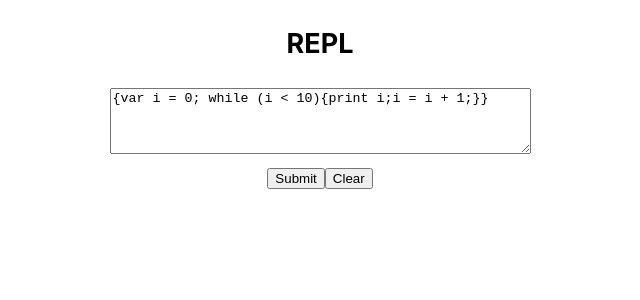
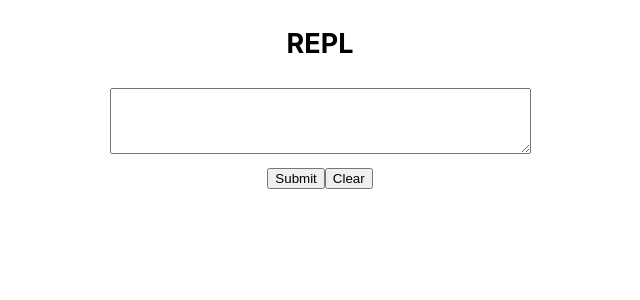
Before and after one commit to misaelaguayo/NextJSBlog, a Next.js app: page /repl in a window 1280 px wide. Shown: the top 300 px of the page, without its empty margins (320-960 px from the left). Built offline with nearby package versions, Linux system fonts and the light colour scheme.

Commit message:
remove default

```diff
--- a/pages/repl/index.tsx
+++ b/pages/repl/index.tsx
@@ -8,7 +8,6 @@ export default function repl() {
 export function Repl() {
   const [pyodideInstance, setPyodideInstance] = useState(undefined);
   const [command, setCommand] = useState("");
-  // const [output, setOutput] = useState("blank");
   const output = useRef<HTMLParagraphElement>(null);
 
   const setOutput = (text: string) => {
@@ -23,7 +22,7 @@ export function Repl() {
     if (pyodideInstance) {
       try {
         pyodideInstance.runPython(
-          `from brd_package_misaelaguayo import Brd; Brd.run('${command}')`
+          `from brd_package_misaelaguayo import Brd; Brd.run('${output.current.textContent}')`
         );
       } catch (e) {
         console.log(e);
@@ -53,11 +52,7 @@ export function Repl() {
           rows={4}
           cols={50}
           name="name"
-          value={
-            command
-              ? command
-              : "{var i = 0; while (i < 10){print i;i = i + 1;}}"
-          }
+          value={command}
           onChange={(event) => {
             setCommand(event.target.value);
           }}
```
